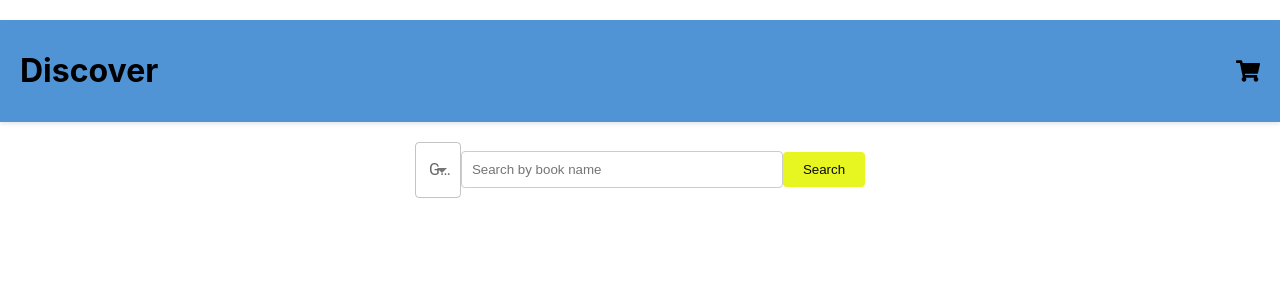
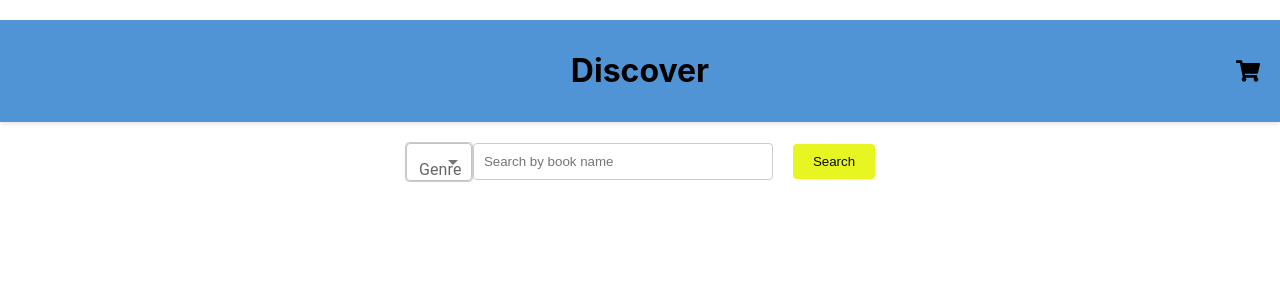
Before and after one commit to kandrum/Exercise, a React (Create React App) app in the folder online-bookstore/: page /home in a window 1280 px wide. Shown: the top 300 px of the page. Built offline with nearby package versions, Linux system fonts and the light colour scheme; sample sign-in values are in the browser's storage.

Commit message:
home component base style

```diff
--- a/online-bookstore/src/Components/Home.jsx
+++ b/online-bookstore/src/Components/Home.jsx
@@ -1,19 +1,11 @@
 import React, { useState } from "react";
 import { FaShoppingCart } from "react-icons/fa";
-import { MenuItem, Select, InputLabel, FormControl, TextField, Button } from "@mui/material";
+import { MenuItem, Select, InputLabel, FormControl, Button } from "@mui/material";
 import styles from '../styles/Home.module.css';
 
 function Home() {
     const [genre, setGenre] = useState("");
     const [searchTerm, setSearchTerm] = useState("");
-
-    const handleGenreChange = (event) => {
-        setGenre(event.target.value);
-    };
-
-    const handleSearchChange = (event) => {
-        setSearchTerm(event.target.value);
-    };
 
     const handleSearch = () => {
         // Implement your search logic here
@@ -33,8 +25,9 @@ function Home() {
                         labelId="genre-label"
                         id="genre-select"
                         value={genre}
-                        onChange={handleGenreChange}
+                        onChange={(e) => setGenre(e.target.value)}
                         label="Genre"
+                        className={styles.selectOutlined}
                     >
                         <MenuItem value="">
                             <em>None</em>
@@ -51,7 +44,7 @@ function Home() {
                     type="text"
                     placeholder="Search by book name"
                     value={searchTerm}
-                    onChange={handleSearchChange}
+                    onChange={(e) => setSearchTerm(e.target.value)}
                     className={styles.searchInput}
                 />
                 <button onClick={handleSearch} className={styles.searchButton}>
--- a/online-bookstore/src/styles/Home.module.css
+++ b/online-bookstore/src/styles/Home.module.css
@@ -1,5 +1,3 @@
-/* Home.module.css */
-
 .homeContainer {
     display: flex;
     flex-direction: column;
@@ -9,7 +7,7 @@
 
 .header {
     display: flex;
-    justify-content: space-between;
+    justify-content: center;
     align-items: center;
     width: 100%;
     padding: 10px 20px;
@@ -18,21 +16,20 @@
 }
 
 .cartIcon {
+    position: absolute;
+    right: 20px;
     font-size: 24px;
     cursor: pointer;
 }
 
 .searchContainer {
     display: flex;
-    justify-content: center;
     align-items: center;
     margin-top: 20px;
-    width: 100%;
 }
 
 .formControl {
-    min-width: 150px;
-    margin-right: 10px;
+    margin-right: 20px;
 }
 
 .searchInput {
@@ -40,6 +37,8 @@
     padding: 10px;
     border: 1px solid #ccc;
     border-radius: 4px;
+    margin-right: 20px;
+    box-sizing: border-box; /* Ensure padding and border are included in the element's total width and height */
 }
 
 .searchButton {
@@ -52,5 +51,15 @@
 }
 
 .searchButton:hover {
-    background-color: #0056b3;
+    background-color: #c7e500;
 }
+
+.selectOutlined {
+    height: 40px; /* Adjust to match the height of the search input */
+    padding: 10px;
+    border-radius: 4px;
+    border: 1px solid #ccc;
+    display: flex;
+    align-items: center;
+    box-sizing: border-box; /* Ensure padding and border are included in the element's total width and height */
+}
```
